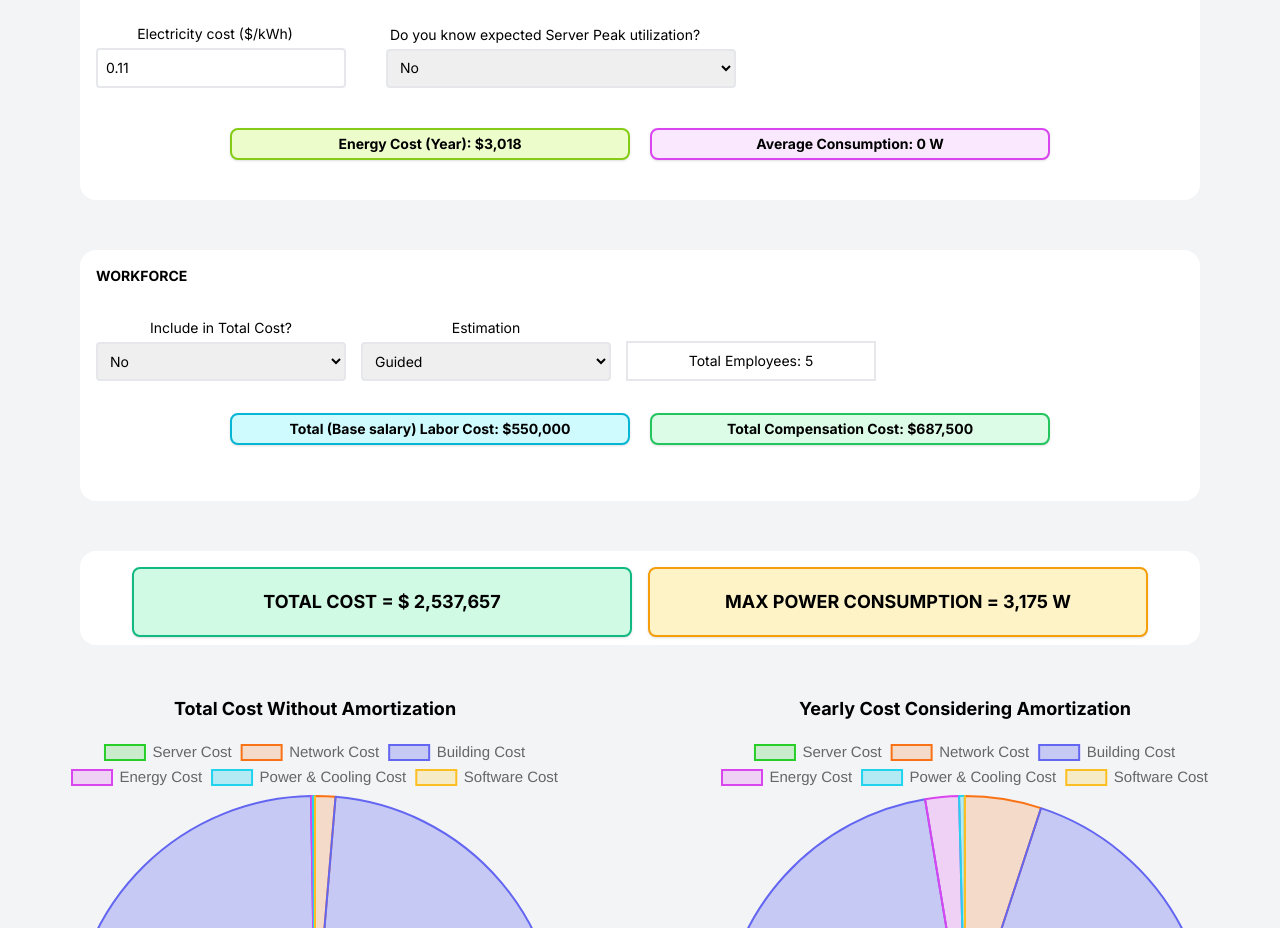
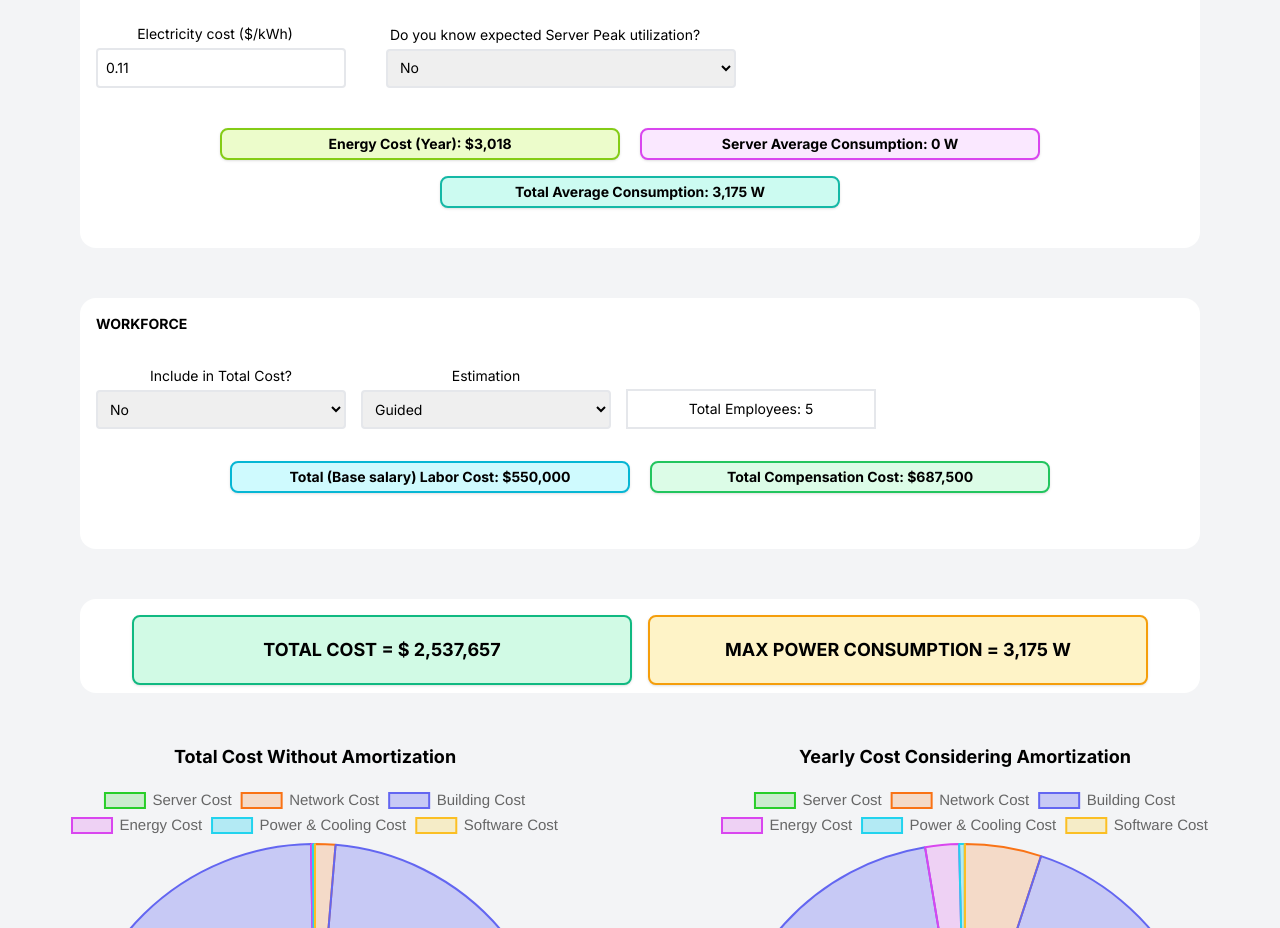
Before and after one commit to MarcoBofa/DataCenter_TCO, a Next.js app: page / in a window 1280 px wide. Shown: the part 1460-2388 px from the top of the page. Built offline with nearby package versions, Linux system fonts and the light colour scheme.

Commit message:
energy cost

```diff
--- a/app/components/powerCost.tsx
+++ b/app/components/powerCost.tsx
@@ -121,9 +121,19 @@ const PowerCost: React.FC<powerProps> = ({
           Energy Cost (Year): $
           {costOfPower.toLocaleString("en-US", { maximumFractionDigits: 0 })}
         </div>
-        <div className="w-full sm:w-[400px] border-fuchsia-500 bg-fuchsia-100 border-2 font-bold py-1 px-4 rounded-lg mt-4 shadow">
-          Average Consumption:{" "}
-          {avgCons.toLocaleString("en-US", { maximumFractionDigits: 0 })} W
+        <div className="w-full sm:w-[400px] border-fuchsia-500 bg-fuchsia-100 border-2 font-bold py-1 px-4 rounded-lg mt-4 shadow md:mr-5">
+          Server Average Consumption:{" "}
+          {(avgCons * spue).toLocaleString("en-US", {
+            maximumFractionDigits: 0,
+          })}{" "}
+          W
+        </div>
+        <div className="w-full sm:w-[400px] border-teal-500 bg-teal-100 border-2 font-bold py-1 px-4 rounded-lg mt-4 shadow">
+          Total Average Consumption:{" "}
+          {((spue * avgCons + netConsumption) * pue).toLocaleString("en-US", {
+            maximumFractionDigits: 0,
+          })}{" "}
+          W
         </div>
       </div>
     </div>
```
